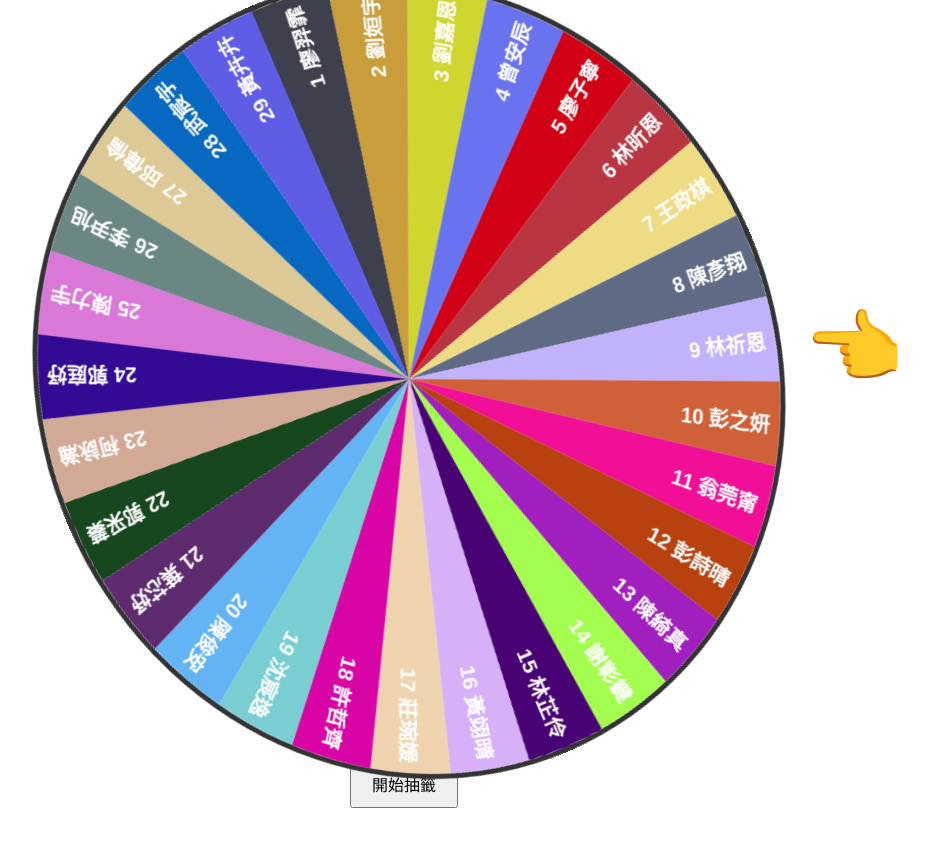
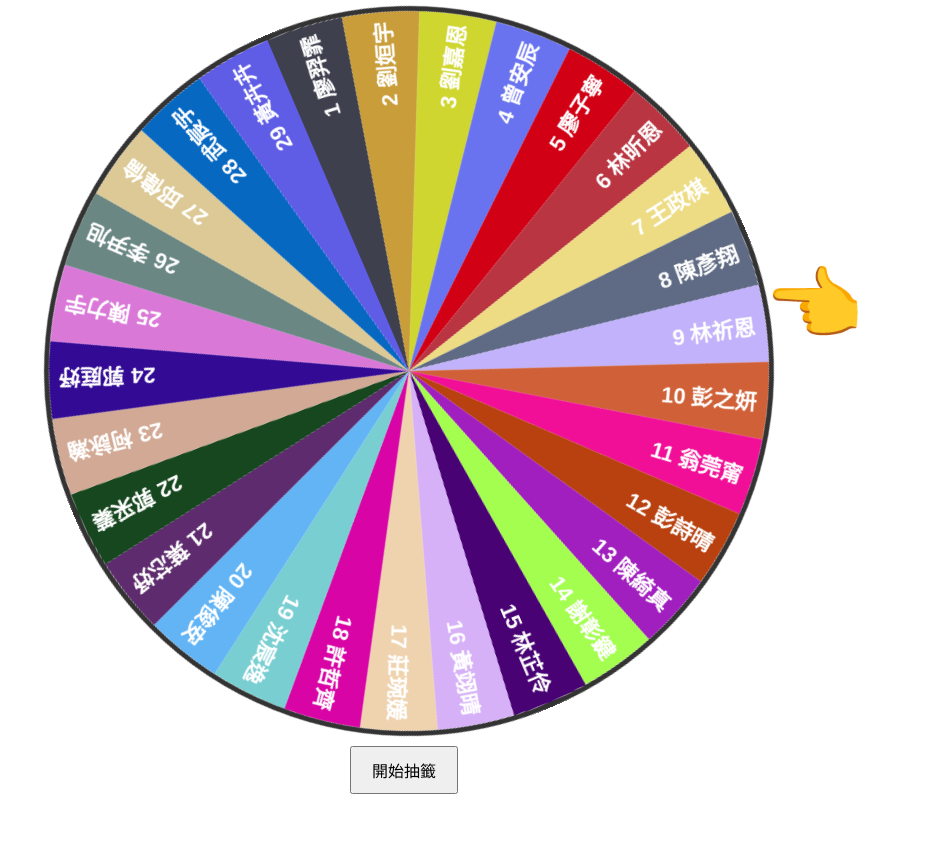
Before and after one commit to tea-chyang/tea-chyang.github.io, a plain HTML site: page bcps/bcpswheel501.html in a window 1280 px wide. Both pictures are taken after a click on the button "開始抽籤". Shown: the whole page, without its empty margins (236-1165 px from the left). Drawn offline with Linux system fonts and the light colour scheme.

Commit message:
Update bcpswheel501.html
auto to change size

```diff
--- a/bcps/bcpswheel501.html
+++ b/bcps/bcpswheel501.html
@@ -7,24 +7,30 @@
     <title>北昌五忠抽籤轉盤</title>
     <style>
         body {
-
             display: flex;
             justify-content: center;
             align-items: center;
             flex-direction: column;
             height: 100vh;
             font-family: Arial, sans-serif;
+            margin: 0;
+            padding: 0;
         }
 
         .wheel-container {
             position: relative;
-            width: 800px;
-            height: 800px;
+            width: calc(min(90vw, 90vh));  /* 根據螢幕寬高的最小值來設置大小 */
+            height: calc(min(90vw, 90vh)); /* 保持正圓形，避免過高或過寬 */
+            max-width: 800px;  /* 設定最大寬度 */
+            max-height: 800px; /* 設定最大高度 */
         }
+
 
         #wheel {
             width: 100%;
+            /* 設定為100%確保與容器寬度一致 */
             height: 100%;
+            /* 設定為100%確保與容器高度一致 */
             border-radius: 50%;
             border: 5px solid #333;
             position: absolute;
@@ -33,26 +39,13 @@
         }
 
         .arrow {
-
-
             position: absolute;
-            top: 40%; /* 垂直中心 */
-
-
-            left: 100%;/* 置於轉盤右側 */
-
-
-            transform: translateX(-50%, -50%); /* 使指針垂直和水平居中 */
-
-
+            top: 35%;
+            left: 100%;
+            transform: translateX(-50%, -50%);
             font-size: 5rem;
-            /* 增加指針大小 */
-
-
             color: red;
-            /* 更改指針顏色 */
             z-index: 10;
-            /* 確保指針在其他元素之上 */
         }
 
         button {
@@ -73,7 +66,7 @@
     <button onclick="spin()">開始抽籤</button>
 
     <script>
-        // 名單 - 你提供的29人名單
+        // 名單
         const names = [
             "1 廖羿霏", "2 劉姮宇", "3 劉嘉恩", "4 曾安辰", "5 廖子寧",
             "6 林昕恩", "7 王政棋", "8 陳彥翔", "9 林祈恩", "10 彭之妍",
@@ -90,8 +83,17 @@
         let isSpinning = false; // 判斷是否正在旋轉
         const colors = [];
 
+        // 動態調整畫布大小
+        function resizeCanvas() {
+            const container = document.querySelector('.wheel-container');
+            const size = Math.min(container.offsetWidth, container.offsetHeight);  // 確保寬度和高度一致
+            wheel.width = size;
+            wheel.height = size;
+            drawWheel();  // 每次改變尺寸後重新繪製轉盤
+        }
+
+
         function getRandomColor() {
-            // 產生隨機顏色
             const letters = '0123456789ABCDEF';
             let color = '#';
             for (let i = 0; i < 6; i++) {
@@ -101,41 +103,40 @@
         }
 
         function drawWheel() {
+            const wheelRadius = wheel.width / 2;
             const arcSize = (2 * Math.PI) / names.length;
             ctx.clearRect(0, 0, wheel.width, wheel.height);
             names.forEach((name, i) => {
                 const angle = i * arcSize;
                 const randomColor = getRandomColor();
-                colors.push(randomColor); // 保存顏色
+                colors.push(randomColor);
                 ctx.beginPath();
                 ctx.fillStyle = randomColor;
                 ctx.moveTo(wheelRadius, wheelRadius);
                 ctx.arc(wheelRadius, wheelRadius, wheelRadius, angle, angle + arcSize);
                 ctx.lineTo(wheelRadius, wheelRadius);
                 ctx.fill();
-
-                // 在分區中顯示名稱
                 ctx.save();
                 ctx.translate(wheelRadius, wheelRadius);
                 ctx.rotate(angle + arcSize / 2);
                 ctx.textAlign = "right";
                 ctx.fillStyle = "#FFF";
-                ctx.font = 'bold 22px Arial'; // 字體大小調整
+                ctx.font = 'bold 22px Arial';
                 ctx.fillText(name, wheelRadius - 10, 10);
                 ctx.restore();
             });
         }
 
         function spin() {
-            if (isSpinning) return; // 防止多次點擊
+            if (isSpinning) return;
 
-            isSpinning = true; // 標記為旋轉中
+            isSpinning = true;
 
-            const totalSpins = Math.floor(Math.random() * 5) + 5; // 隨機轉5-10圈
-            const finalAngle = Math.floor(Math.random() * 360); // 隨機最終角度
-            const totalAngle = totalSpins * 360 + finalAngle; // 總旋轉角度
+            const totalSpins = Math.floor(Math.random() * 5) + 5;
+            const finalAngle = Math.floor(Math.random() * 360);
+            const totalAngle = totalSpins * 360 + finalAngle;
 
-            rotation += totalAngle; // 更新旋轉角度
+            rotation += totalAngle;
             wheel.style.transform = `rotate(${rotation}deg)`;
 
             const arcSize = 360 / names.length;
@@ -143,11 +144,14 @@
 
             setTimeout(() => {
                 alert(`中籤的學生是: ${names[selectedIndex]}`);
-                isSpinning = false; // 重置旋轉狀態
-            }, 5000); // 等待動畫結束後顯示結果
+                isSpinning = false;
+            }, 5000);
         }
 
-        window.onload = drawWheel;
+        window.onload = () => {
+            resizeCanvas(); // 初始化調整畫布大小
+            window.addEventListener('resize', resizeCanvas); // 當視窗大小改變時重新調整
+        };
     </script>
 
 </body>
```
